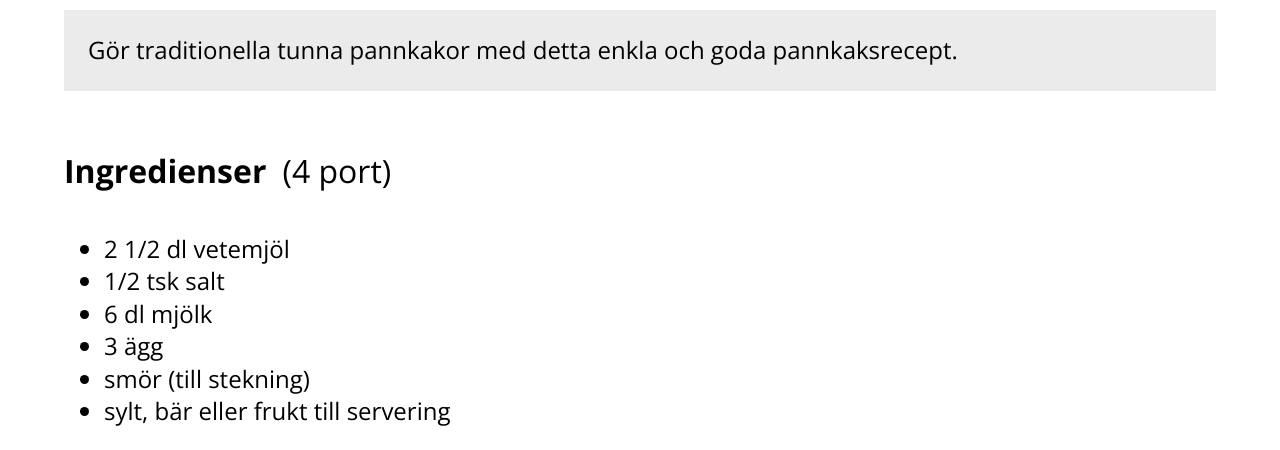
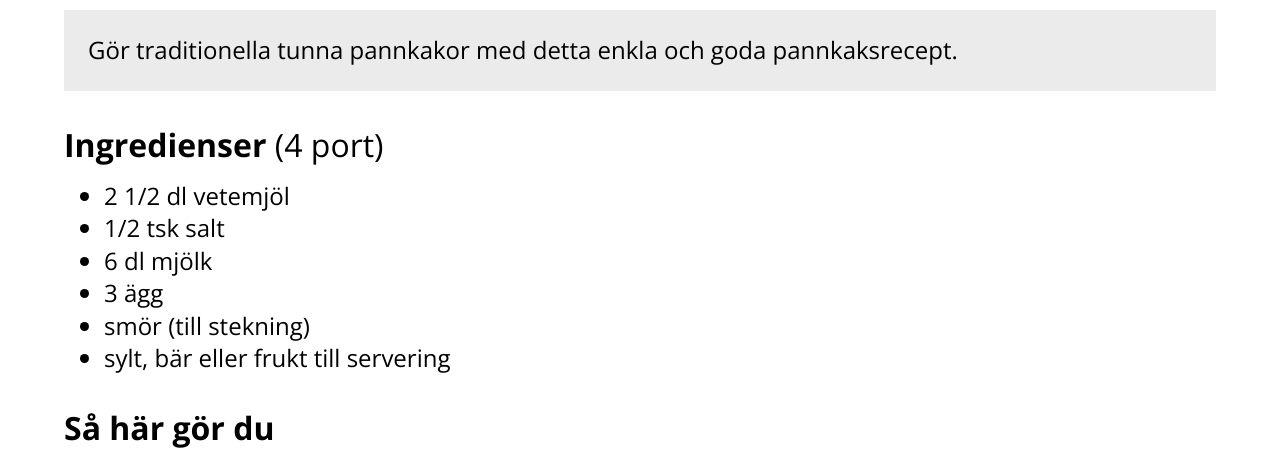
Before and after one commit to avreally/pancakes, a website: page index.html in a window 1280 px wide. Shown: the part 647-1097 px from the top of the page. Drawn offline with nearby package versions, Linux system fonts and the light colour scheme.

Commit message:
refactor: consolidate ingredient headings for improved clarity

```diff
--- a/index.html
+++ b/index.html
@@ -26,10 +26,9 @@
           pannkaksrecept.
         </blockquote>
         <section class="section">
-          <div class="ingredients">
-            <h2 class="subtitle">Ingredienser</h2>
-            <h2 class="subtitle-secondary">(4 port)</h2>
-          </div>
+          <h2 class="subtitle">
+            Ingredienser <span class="subtitle-secondary">(4 port)</span>
+          </h2>
           <ul>
             <li>2 1/2 dl vetemjöl</li>
             <li>1/2 tsk salt</li>
--- a/styles.css
+++ b/styles.css
@@ -68,15 +68,7 @@ p {
 }
 
 .subtitle-secondary {
-  font-size: 32px;
   font-weight: 400;
-}
-
-.ingredients {
-  display: flex;
-  flex-direction: column;
-  align-items: baseline;
-  width: 100%;
 }
 
 .serving-suggestion-images {
@@ -98,11 +90,6 @@ p {
     padding-right: 64px;
   }
 
-  .ingredients {
-    flex-direction: row;
-    gap: 16px;
-  }
-
   .serving-suggestion-images {
     flex-direction: row;
     gap: 24px;
```
